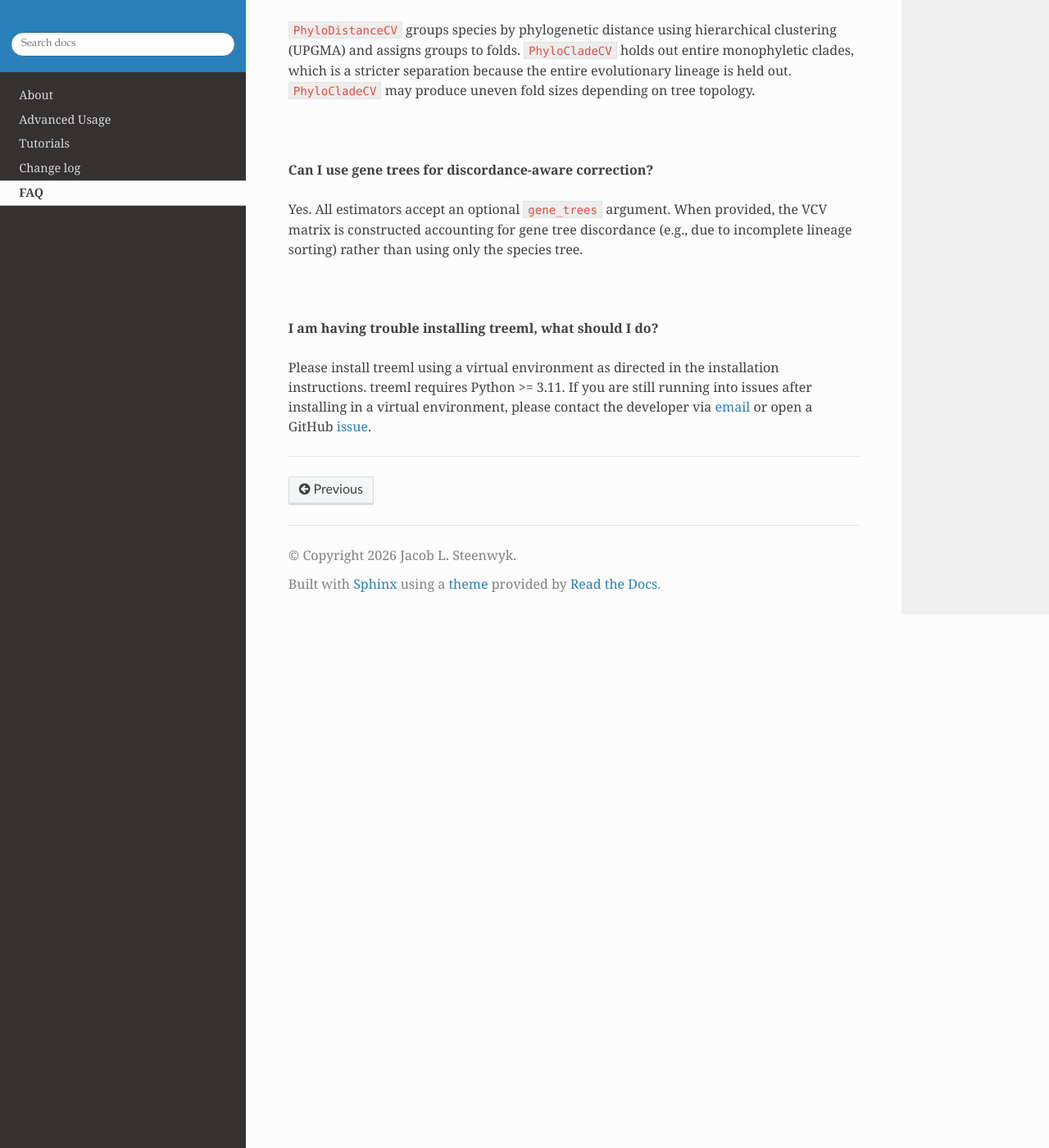
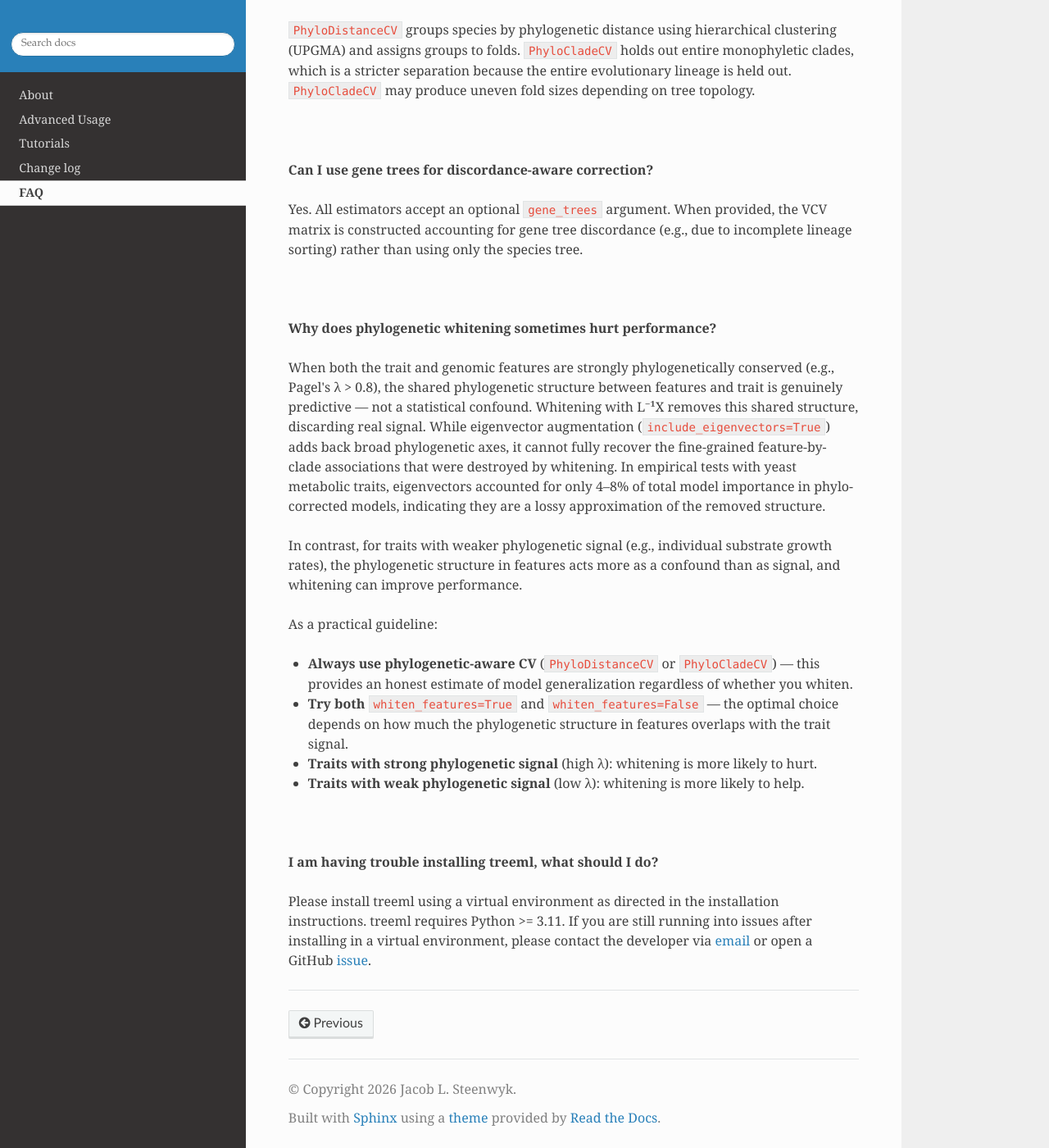
Before and after one commit to JLSteenwyk/treeml, a Sphinx documentation site: the page built from docs/frequently_asked_questions/index.rst, in a window 1280 px wide and 1400 px high, scrolled down 1753 px. Shown: the whole window at 82% size. Built offline with Sphinx 7.4.7 and the Read the Docs theme 3.1.0, drawn with Linux system fonts in a browser that asks for light colours; pages that are not in the unit, such as notebooks, are missing from menus.

Commit message:
noted lossy phylogenetic structure representation which may cause phylo-aware methods to perform slightly worse than raw input

```diff
--- a/docs/frequently_asked_questions/index.rst
+++ b/docs/frequently_asked_questions/index.rst
@@ -86,6 +86,34 @@ lineage sorting) rather than using only the species tree.
 
 |
 
+**Why does phylogenetic whitening sometimes hurt performance?**
+
+When both the trait and genomic features are strongly phylogenetically conserved (e.g.,
+Pagel's λ > 0.8), the shared phylogenetic structure between features and trait is
+genuinely predictive — not a statistical confound. Whitening with L⁻¹X removes this
+shared structure, discarding real signal. While eigenvector augmentation
+(``include_eigenvectors=True``) adds back broad phylogenetic axes, it cannot fully
+recover the fine-grained feature-by-clade associations that were destroyed by
+whitening. In empirical tests with yeast metabolic traits, eigenvectors accounted for
+only 4–8% of total model importance in phylo-corrected models, indicating they are a
+lossy approximation of the removed structure.
+
+In contrast, for traits with weaker phylogenetic signal (e.g., individual substrate
+growth rates), the phylogenetic structure in features acts more as a confound than as
+signal, and whitening can improve performance.
+
+As a practical guideline:
+
+- **Always use phylogenetic-aware CV** (``PhyloDistanceCV`` or ``PhyloCladeCV``) — this
+  provides an honest estimate of model generalization regardless of whether you whiten.
+- **Try both** ``whiten_features=True`` and ``whiten_features=False`` — the optimal
+  choice depends on how much the phylogenetic structure in features overlaps with the
+  trait signal.
+- **Traits with strong phylogenetic signal** (high λ): whitening is more likely to hurt.
+- **Traits with weak phylogenetic signal** (low λ): whitening is more likely to help.
+
+|
+
 **I am having trouble installing treeml, what should I do?**
 
 Please install treeml using a virtual environment as directed in the installation
```
